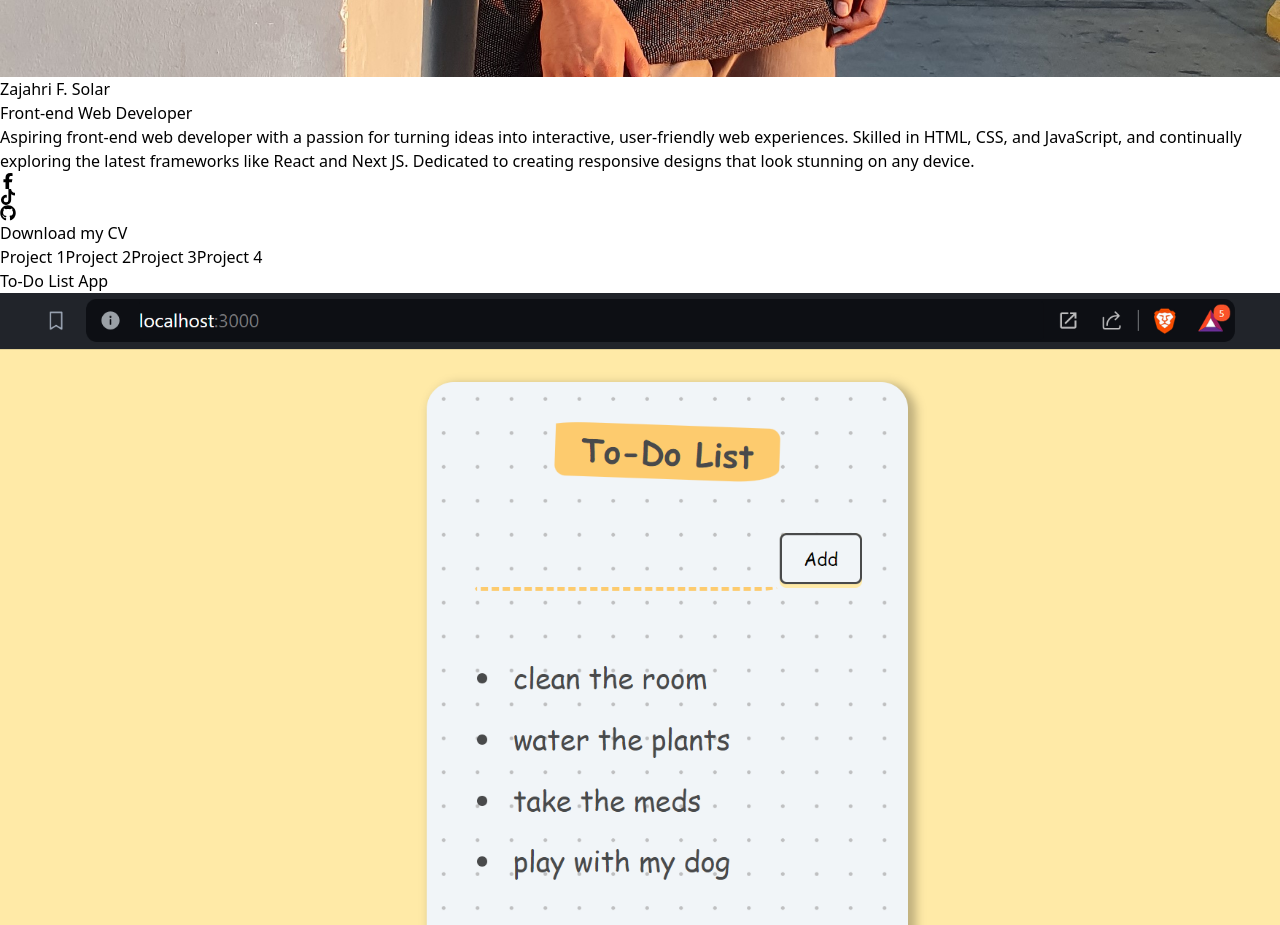
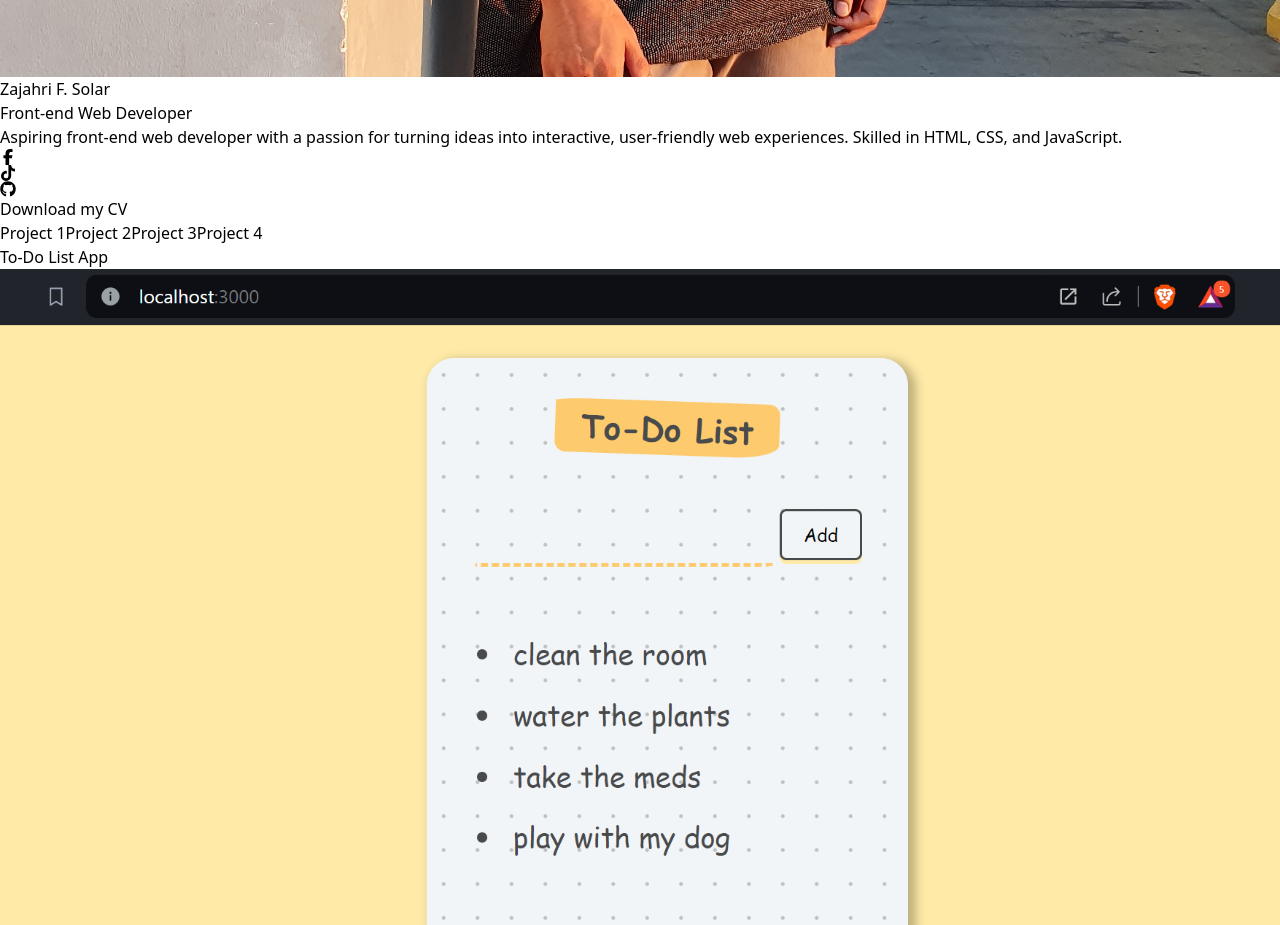
Before and after one commit to Zajahri/portfolio, a React (Vite) app in the folder vite-project/: page / in a window 1280 px wide. Shown: the part 1220-2145 px from the top of the page. Built offline with nearby package versions, Linux system fonts and the light colour scheme.

Commit message:
short description

```diff
--- a/vite-project/src/Components/Home.jsx
+++ b/vite-project/src/Components/Home.jsx
@@ -49,9 +49,7 @@ export const Home = () => {
             <p className="select-none text-white w-96 px-5 md:px-0 md:text-base lg:text-lg tracking-wider">
               Aspiring front-end web developer with a passion for turning ideas
               into interactive, user-friendly web experiences. Skilled in HTML,
-              CSS, and JavaScript, and continually exploring the latest
-              frameworks like React and Next JS. Dedicated to creating
-              responsive designs that look stunning on any device.
+              CSS, and JavaScript.
             </p>
             <div className="flex justify-center items-center gap-10 mt-10 ">
               <div className="flex  gap-3 md:mb-0  items-center    md:mt-10 md:mr-0 justify-center ">
```
